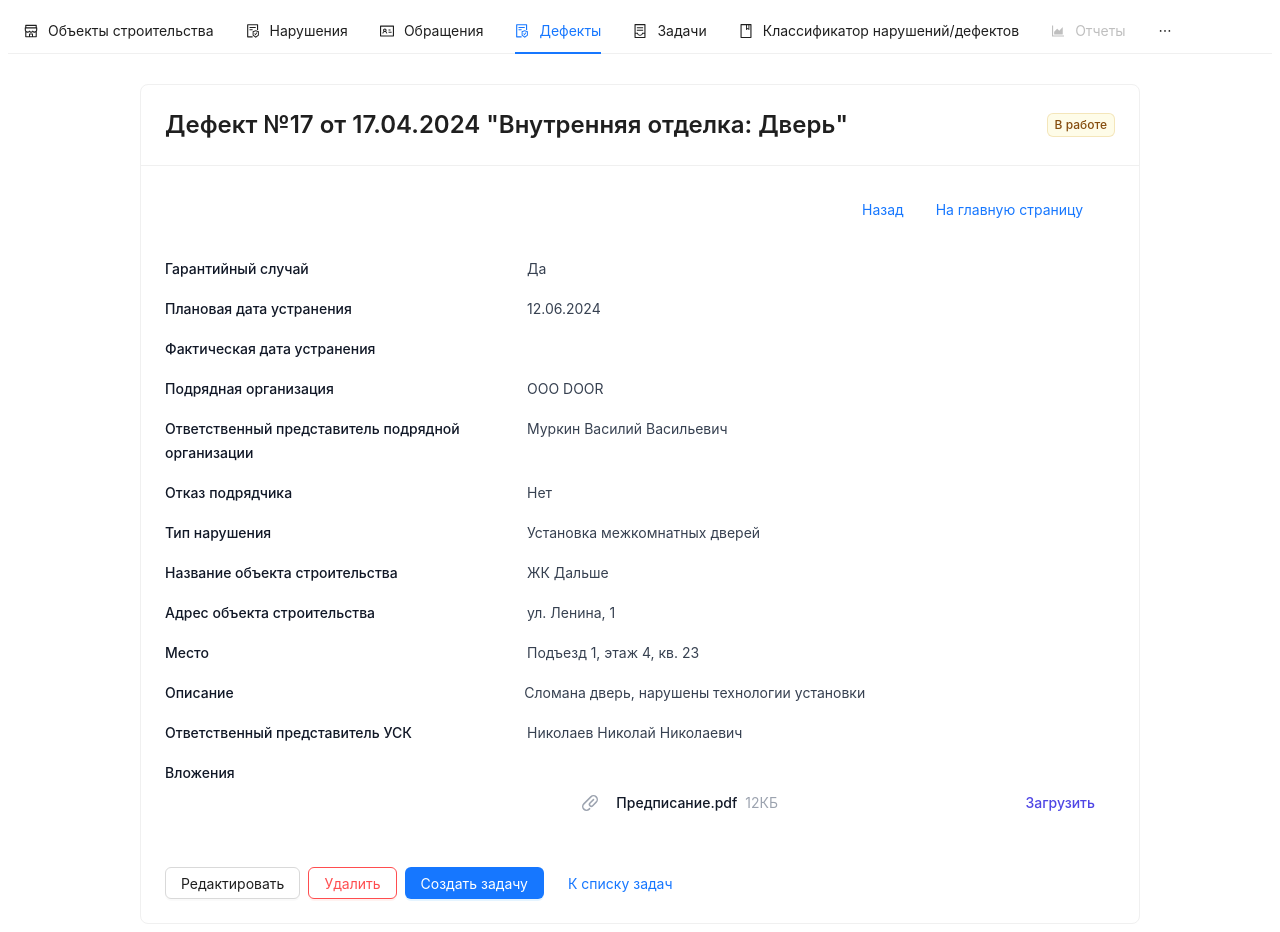
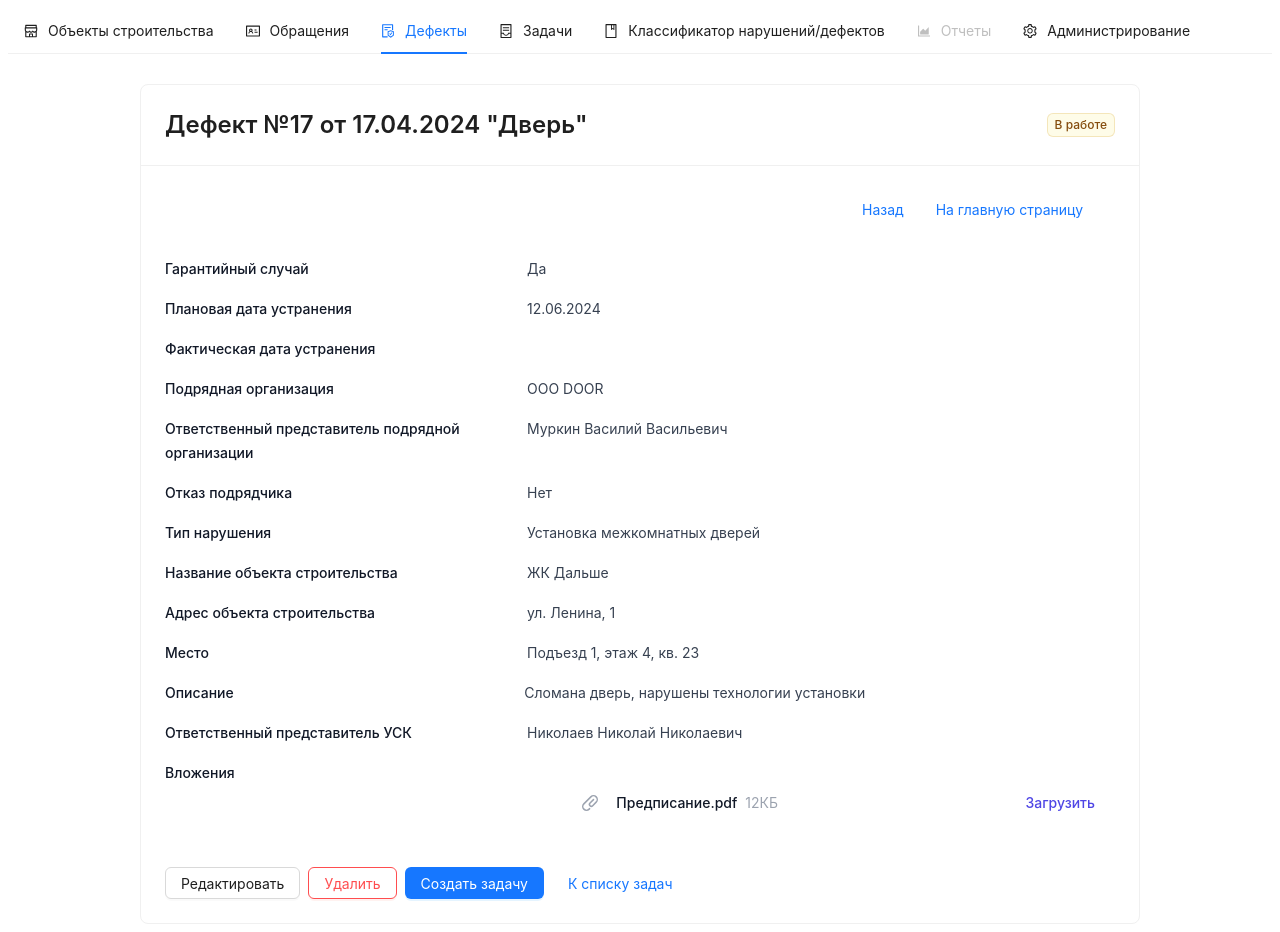
Before and after one commit to MichelGL/frontend_supervision_waranty_app, a React (Vite) app: page / in a window 1280 px wide. Both pictures are taken after a click on the item "Дефекты". Built offline with nearby package versions, Linux system fonts and the light colour scheme.

Commit message:
For video

```diff
--- a/src/App.jsx
+++ b/src/App.jsx
@@ -27,11 +27,11 @@ const items = [
         key: 'construction_objects',
         icon: <ShopOutlined />,
     },
-    {
-        label: 'Нарушения',
-        key: 'violations',
-        icon: <FileProtectOutlined />,
-    },
+    // {
+    //     label: 'Нарушения',
+    //     key: 'violations',
+    //     icon: <FileProtectOutlined />,
+    // },
     {
         label: 'Обращения',
         key: 'appeals',
--- a/src/components/AppealCard.jsx
+++ b/src/components/AppealCard.jsx
@@ -2,7 +2,8 @@ import {Card} from "antd";
 import { Button,  Flex } from 'antd';
 import { PaperClipIcon } from '@heroicons/react/20/solid'
 // eslint-disable-next-line no-unused-vars
-import React from "react";
+import React, {useState} from "react";
+import DefectCard from "./DefectCard.jsx";
 
 function AppealCard() {
 
@@ -19,8 +20,18 @@ function AppealCard() {
     const appealType = "Окна/Двери";
     const description = "У меня в первый же месяц отпала петля на двери! там не было трех болтов из 4!! В результате дверь сломана прямо пополам и царапина на окне";
 
+    const [isDefectVisible, setIsDefectVisible] = useState(false);
+
+    const handleButtonClick = () => {
+        setIsDefectVisible(true);
+    };
+
     return (
-        <div style={{ display: 'flex', justifyContent: 'center', alignItems: 'center', minHeight: '100vh' }}>
+        <div>
+            {isDefectVisible ? (
+                <DefectCard />
+            ) : (
+                <div style={{display: 'flex', justifyContent: 'center', alignItems: 'center', minHeight: '100vh'}}>
                     <Card
                         title={
                             <div className="flex items-center gap-3">
@@ -45,12 +56,15 @@ function AppealCard() {
                             <div className="mt-6 border-t border-gray-100">
                                 <dl className="divide-y divide-gray-100">
                                     <div className="px-2 py-2 sm:grid sm:grid-cols-3 sm:gap-4 sm:px-0">
-                                <dt className="text-sm font-medium leading-6 text-gray-900">Плановая дата завершения работ
+                                        <dt className="text-sm font-medium leading-6 text-gray-900">Плановая дата
+                                            завершения
+                                            работ
                                         </dt>
                                         <dd className="mt-1 text-sm leading-6 text-gray-700 sm:col-span-2 sm:mt-0">{plannedDate}</dd>
                                     </div>
                                     <div className="px-2 py-2 sm:grid sm:grid-cols-3 sm:gap-4 sm:px-0">
-                                <dt className="text-sm font-medium leading-6 text-gray-900">Фактическая дата завершения
+                                        <dt className="text-sm font-medium leading-6 text-gray-900">Фактическая дата
+                                            завершения
                                             работ
                                         </dt>
                                         <dd className="mt-1 text-sm leading-6 text-gray-700 sm:col-span-2 sm:mt-0">{actualDate}</dd>
@@ -80,11 +94,14 @@ function AppealCard() {
                                         <dd className="mt-1 text-sm leading-6 text-gray-700 sm:col-span-2 sm:mt-0">{constructionObjectName}</dd>
                                     </div>
                                     <div className="px-2 py-2 sm:grid sm:grid-cols-3 sm:gap-4 sm:px-0">
-                                <dt className="text-sm font-medium leading-6 text-gray-900">Адрес объекта строительства</dt>
+                                        <dt className="text-sm font-medium leading-6 text-gray-900">Адрес объекта
+                                            строительства
+                                        </dt>
                                         <dd className="mt-1 text-sm leading-6 text-gray-700 sm:col-span-2 sm:mt-0">{constructionObjectAddress}</dd>
                                     </div>
                                     <div className="px-2 py-2 sm:grid sm:grid-cols-3 sm:gap-4 sm:px-0">
-                                <dt className="text-sm font-medium leading-6 text-gray-900">Объект обращения</dt>
+                                        <dt className="text-sm font-medium leading-6 text-gray-900">Объект обращения
+                                        </dt>
                                         <dd className="mt-1 text-sm leading-6 text-gray-700 sm:col-span-2 sm:mt-0">{location}</dd>
                                     </div>
                                     <div className="px-2 py-2 sm:grid sm:grid-cols-3 sm:gap-2 sm:px-0">
@@ -94,13 +111,15 @@ function AppealCard() {
                                     <div className="px-2 py-2 sm:grid sm:grid-cols-3 sm:gap-2 sm:px-0">
                                         <dt className="text-sm font-medium leading-6 text-gray-900">Вложения</dt>
                                         <dd className="mt-2 text-sm text-gray-900 sm:col-span-2 sm:mt-0">
-                                    <ul role="list" className="divide-y divide-gray-100 rounded-md border border-gray-200">
+                                            <ul role="list"
+                                                className="divide-y divide-gray-100 rounded-md border border-gray-200">
                                                 <li className="flex items-center justify-between py-4 pl-4 pr-5 text-sm leading-6">
                                                     <div className="flex w-0 flex-1 items-center">
                                                         <PaperClipIcon className="h-5 w-5 flex-shrink-0 text-gray-400"
                                                                        aria-hidden="true"/>
                                                         <div className="ml-4 flex min-w-0 flex-1 gap-2">
-                                                    <span className="truncate font-medium">ВашаУжаснаяДверь.jpg</span>
+                                                            <span
+                                                                className="truncate font-medium">ВашаУжаснаяДверь.jpg</span>
                                                             <span className="flex-shrink-0 text-gray-400">168КБ</span>
                                                         </div>
                                                     </div>
@@ -132,11 +151,14 @@ function AppealCard() {
                         <Flex gap="small" wrap>
                             <Button>Редактировать</Button>
                             <Button danger>Удалить</Button>
-                    <Button type="primary">Создать дефект на основе обращения</Button>
-                    <Button type="link">К списку дефектов</Button>
+                            <Button type="primary">Закрыть обращение</Button>
+                            <Button type="link" onClick={handleButtonClick}>Дефект №17 от 17.04.2024 "Дверь"</Button>
+                            <Button type="link">Дефект №18 от 17.04.2024 "Окно"</Button>
                         </Flex>
 
                     </Card>
+                </div>
+            )}
         </div>
     )
 }
--- a/src/components/ConstructionObjectsList.jsx
+++ b/src/components/ConstructionObjectsList.jsx
@@ -1,6 +1,7 @@
 import React, {useState} from 'react';
 import { List, Button } from 'antd';
-import ViolationList from "./ViolationList.jsx";
+// import ViolationList from "./ViolationList.jsx";
+import AppealList from "./AppealList.jsx";
 
 // const [selectedObject, setSelectedObject] = useState(null);
 //
@@ -32,7 +33,7 @@ function ConstructionObjectsList(){
     return (
         <div className="mt-8 mx-4">
             {isViolationListVisible ? (
-                <ViolationList />
+                <AppealList />
             ) : (
             <List
                 bordered
--- a/src/components/DefectCard.jsx
+++ b/src/components/DefectCard.jsx
@@ -2,11 +2,12 @@ import { Card } from "antd";
 import { Button,  Flex } from 'antd';
 import { PaperClipIcon } from '@heroicons/react/20/solid'
 // eslint-disable-next-line no-unused-vars
-import React from "react";
+import React, {useState} from "react";
+import TaskInput from "./TaskInput.jsx";
 
 function DefectCard() {
     const defectId = "17"; // Пример номера нарушения
-    const defectName = "Внутренняя отделка: Дверь"; // Пример наименования нарушения
+    const defectName = "Дверь"; // Пример наименования нарушения
     const defectDate = "17.04.2024"; // Пример даты нарушения
     const plannedDate = "12.06.2024";
     const actualDate = ""; // Для примера пока оставим пустую строку
@@ -21,8 +22,24 @@ function DefectCard() {
     const isWarranty = true;
     const isRefusal = false;
 
+    const [isTaskInputVisible, setIsTaskInputVisible] = useState(false);
+
+    const handleButtonClick = () => {
+        setIsTaskInputVisible(true);
+    };
+
     return (
-        <div style={{ display: 'flex', justifyContent: 'center', alignItems: 'center', minHeight: '100vh', marginTop: 30 }}>
+        <div>
+            {isTaskInputVisible ? (
+                <TaskInput />
+            ) : (
+                <div style={{
+                    display: 'flex',
+                    justifyContent: 'center',
+                    alignItems: 'center',
+                    minHeight: '100vh',
+                    marginTop: 30
+                }}>
                     <Card
                         title={
                             <div className="flex items-center gap-3">
@@ -48,30 +65,39 @@ function DefectCard() {
                                 <dl className="divide-y divide-gray-100">
                                     {/* Гарантийный случай */}
                                     <div className="px-2 py-2 sm:grid sm:grid-cols-3 sm:gap-4 sm:px-0">
-                                <dt className="text-sm font-medium leading-6 text-gray-900">Гарантийный случай</dt>
+                                        <dt className="text-sm font-medium leading-6 text-gray-900">Гарантийный случай
+                                        </dt>
                                         <dd className="mt-1 text-sm leading-6 text-gray-700 sm:col-span-2 sm:mt-0">{isWarranty ? 'Да' : 'Нет'}</dd>
                                     </div>
                                     <div className="px-2 py-2 sm:grid sm:grid-cols-3 sm:gap-4 sm:px-0">
-                                <dt className="text-sm font-medium leading-6 text-gray-900">Плановая дата устранения</dt>
+                                        <dt className="text-sm font-medium leading-6 text-gray-900">Плановая дата
+                                            устранения
+                                        </dt>
                                         <dd className="mt-1 text-sm leading-6 text-gray-700 sm:col-span-2 sm:mt-0">{plannedDate}</dd>
                                     </div>
                                     <div className="px-2 py-2 sm:grid sm:grid-cols-3 sm:gap-4 sm:px-0">
-                                <dt className="text-sm font-medium leading-6 text-gray-900">Фактическая дата устранения</dt>
+                                        <dt className="text-sm font-medium leading-6 text-gray-900">Фактическая дата
+                                            устранения
+                                        </dt>
                                         <dd className="mt-1 text-sm leading-6 text-gray-700 sm:col-span-2 sm:mt-0">{actualDate}</dd>
                                     </div>
                                     <div className="px-2 py-2 sm:grid sm:grid-cols-3 sm:gap-4 sm:px-0">
-                                <dt className="text-sm font-medium leading-6 text-gray-900">Подрядная организация</dt>
+                                        <dt className="text-sm font-medium leading-6 text-gray-900">Подрядная
+                                            организация
+                                        </dt>
                                         <dd className="mt-1 text-sm leading-6 text-gray-700 sm:col-span-2 sm:mt-0">{contractorOrganization}</dd>
                                     </div>
                                     <div className="px-2 py-2 sm:grid sm:grid-cols-3 sm:gap-4 sm:px-0">
-                                <dt className="text-sm font-medium leading-6 text-gray-900">Ответственный представитель
+                                        <dt className="text-sm font-medium leading-6 text-gray-900">Ответственный
+                                            представитель
                                             подрядной организации
                                         </dt>
                                         <dd className="mt-1 text-sm leading-6 text-gray-700 sm:col-span-2 sm:mt-0">{responsiblePerson}</dd>
                                     </div>
                                     {/* Отказ подрядчика */}
                                     <div className="px-2 py-2 sm:grid sm:grid-cols-3 sm:gap-4 sm:px-0">
-                                <dt className="text-sm font-medium leading-6 text-gray-900">Отказ подрядчика</dt>
+                                        <dt className="text-sm font-medium leading-6 text-gray-900">Отказ подрядчика
+                                        </dt>
                                         <dd className="mt-1 text-sm leading-6 text-gray-700 sm:col-span-2 sm:mt-0">{isRefusal ? 'Да' : 'Нет'}</dd>
                                     </div>
                                     <div className="px-2 py-2 sm:grid sm:grid-cols-3 sm:gap-4 sm:px-0">
@@ -79,12 +105,15 @@ function DefectCard() {
                                         <dd className="mt-1 text-sm leading-6 text-gray-700 sm:col-span-2 sm:mt-0">{violationType}</dd>
                                     </div>
                                     <div className="px-2 py-2 sm:grid sm:grid-cols-3 sm:gap-4 sm:px-0">
-                                <dt className="text-sm font-medium leading-6 text-gray-900">Название объекта строительства
+                                        <dt className="text-sm font-medium leading-6 text-gray-900">Название объекта
+                                            строительства
                                         </dt>
                                         <dd className="mt-1 text-sm leading-6 text-gray-700 sm:col-span-2 sm:mt-0">{constructionObjectName}</dd>
                                     </div>
                                     <div className="px-2 py-2 sm:grid sm:grid-cols-3 sm:gap-4 sm:px-0">
-                                <dt className="text-sm font-medium leading-6 text-gray-900">Адрес объекта строительства</dt>
+                                        <dt className="text-sm font-medium leading-6 text-gray-900">Адрес объекта
+                                            строительства
+                                        </dt>
                                         <dd className="mt-1 text-sm leading-6 text-gray-700 sm:col-span-2 sm:mt-0">{constructionObjectAddress}</dd>
                                     </div>
                                     <div className="px-2 py-2 sm:grid sm:grid-cols-3 sm:gap-4 sm:px-0">
@@ -96,7 +125,8 @@ function DefectCard() {
                                         <dd className="mt-1 text-sm leading-6 text-gray-700 sm:col-span-2 sm:mt-0">{description}</dd>
                                     </div>
                                     <div className="px-2 py-2 sm:grid sm:grid-cols-3 sm:gap-4 sm:px-0">
-                                <dt className="text-sm font-medium leading-6 text-gray-900">Ответственный представитель
+                                        <dt className="text-sm font-medium leading-6 text-gray-900">Ответственный
+                                            представитель
                                             УСК
                                         </dt>
                                         <dd className="mt-1 text-sm leading-6 text-gray-700 sm:col-span-2 sm:mt-0">{responsibleKS}</dd>
@@ -104,13 +134,15 @@ function DefectCard() {
                                     <div className="px-2 py-2 sm:grid sm:grid-cols-3 sm:gap-2 sm:px-0">
                                         <dt className="text-sm font-medium leading-6 text-gray-900">Вложения</dt>
                                         <dd className="mt-2 text-sm text-gray-900 sm:col-span-2 sm:mt-0">
-                                    <ul role="list" className="divide-y divide-gray-100 rounded-md border border-gray-200">
+                                            <ul role="list"
+                                                className="divide-y divide-gray-100 rounded-md border border-gray-200">
                                                 <li className="flex items-center justify-between py-4 pl-4 pr-5 text-sm leading-6">
                                                     <div className="flex w-0 flex-1 items-center">
                                                         <PaperClipIcon className="h-5 w-5 flex-shrink-0 text-gray-400"
                                                                        aria-hidden="true"/>
                                                         <div className="ml-4 flex min-w-0 flex-1 gap-2">
-                                                    <span className="truncate font-medium">Предписание.pdf</span>
+                                                            <span
+                                                                className="truncate font-medium">Предписание.pdf</span>
                                                             <span className="flex-shrink-0 text-gray-400">12КБ</span>
                                                         </div>
                                                     </div>
@@ -128,12 +160,14 @@ function DefectCard() {
                         <Flex gap="small" wrap>
                             <Button>Редактировать</Button>
                             <Button danger>Удалить</Button>
-                    <Button type="primary">Создать задачу</Button>
+                            <Button type="primary" onClick={handleButtonClick}>Создать задачу</Button>
                             <Button type="link">К списку задач</Button>
                         </Flex>
 
                     </Card>
                 </div>
+            )}
+        </div>
     )
 }
 
--- a/src/components/TaskInput.jsx
+++ b/src/components/TaskInput.jsx
@@ -37,7 +37,7 @@ function TaskInput() {
                 <div style={{ display: 'flex', justifyContent: 'center', alignItems: 'center', minHeight: '100vh' }}>
                     <Card title="Ввод данных задачи" style={{ width: 800 }}>
                         <Space direction="vertical" size="large" style={{ width: '100%' }}>
-                            <Input placeholder="Номер задачи" defaultValue="1"/>
+                            <Input placeholder="Номер задачи" defaultValue="2"/>
 
                             <Input placeholder="Название задачи"/>
 
```
Also changed, not shown: src/components/AppealList.jsx (+6 -7 lines), src/components/TaskList.jsx (+10 -10 lines). Lines whose indentation alone changed are shown as unchanged.
